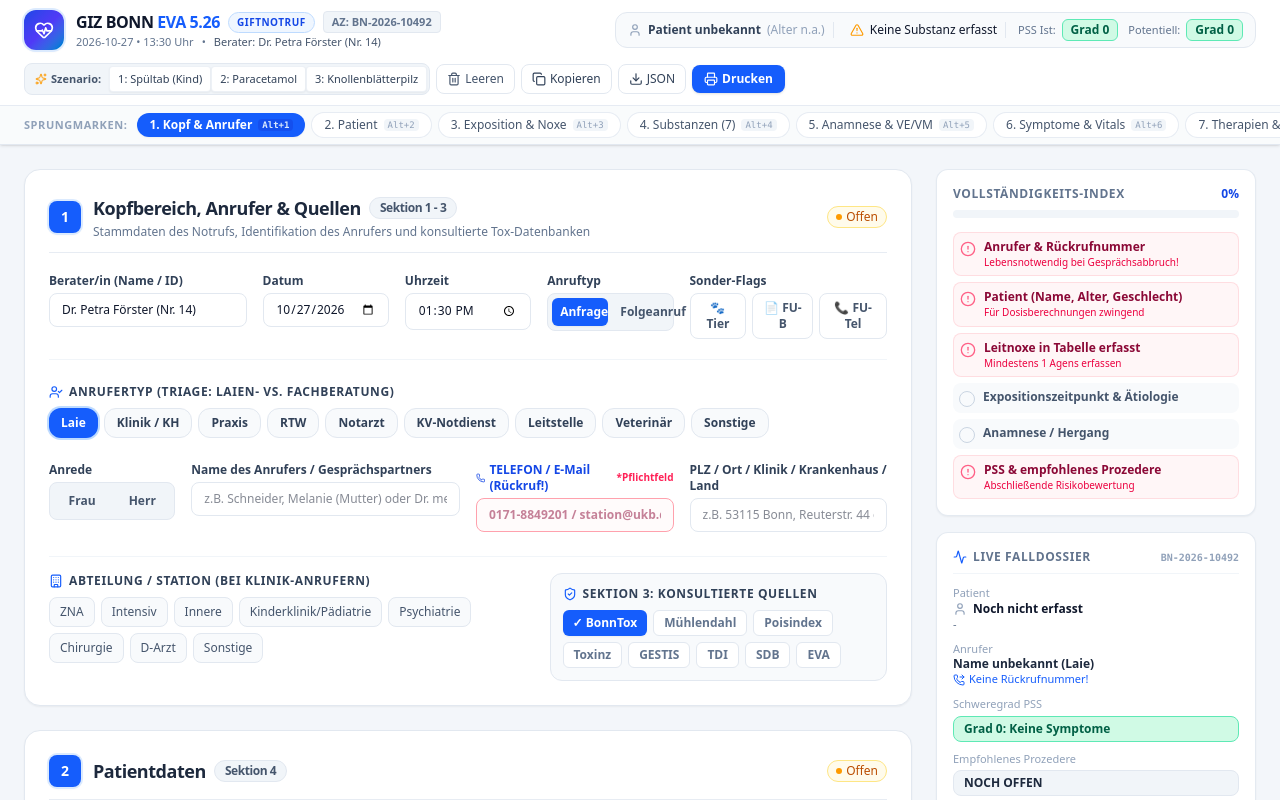
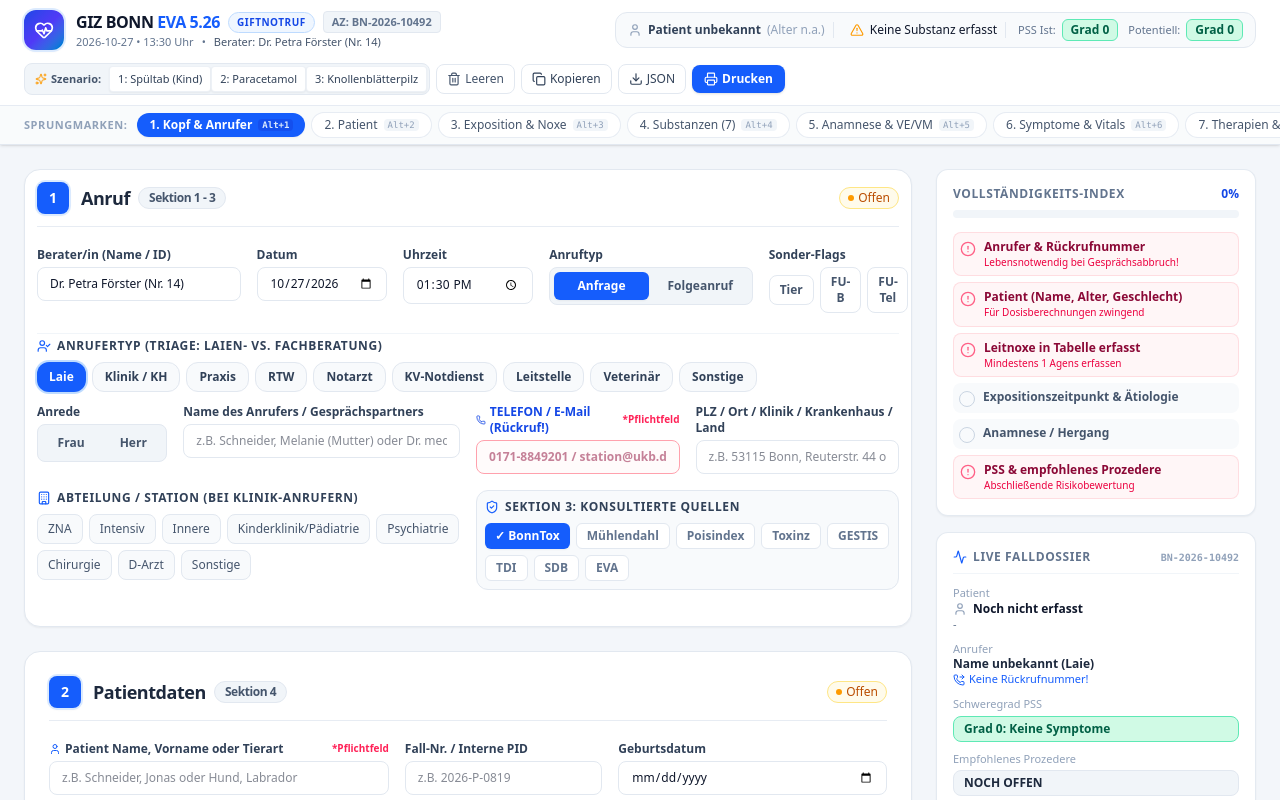
Before and after one commit to MaStr19/UKB-Prototypen, a Next.js app in the folder eva-gui/: page / in a window 1280 px wide. Shown: the top 800 px of the page. Built offline with nearby package versions, Linux system fonts and the light colour scheme.

Commit message:
1. Sektion Anruf kompakter

```diff
--- a/eva-gui/src/components/sections/MetadataAndCallerSection.tsx
+++ b/eva-gui/src/components/sections/MetadataAndCallerSection.tsx
@@ -55,19 +55,19 @@ export const MetadataAndCallerSection: React.FC<Props> = ({ record, onChange })
   const isComplete = !!(record.anruferKontakt && record.anruferName && record.anruferTyp);
 
   return (
-    <div id="sec-metadata" className="bg-white rounded-2xl border border-slate-200 shadow-xs p-6">
+    <div id="sec-metadata" className="bg-white rounded-2xl border border-slate-200 shadow-xs p-3"> {/*p-3 Abstand nach oben von Titel*/}
       <SectionHeader
         number={1}
-        title="Kopfbereich, Anrufer & Quellen"
-        subtitle="Stammdaten des Notrufs, Identifikation des Anrufers und konsultierte Tox-Datenbanken"
+        title="Anruf"
         badge="Sektion 1 - 3"
         isComplete={isComplete}
       />
 
       {/* Row 1: Header Meta (Berater, Datum, Uhrzeit, Anruftyp, Flags, AZ) */}
-      <div className="grid grid-cols-1 md:grid-cols-2 lg:grid-cols-12 gap-4 pb-5 border-b border-slate-100 mb-6 text-xs">
+      {/* unten steht mb- für den Abstand nach unten, hier Abstand zwischen Sonderflags und Anrufertyp*/}
+      <div className="grid grid-cols-1 sm:grid-cols-6 md:grid-cols-6 lg:grid-cols-12 gap-4 pb-5 border-b border-slate-100 mb-1 text-xs">
         {/* Berater */}
-        <div className="lg:col-span-3">
+        <div className="sm:col-span-3 md:col-span-2 lg:col-span-3 max-w-xs"> {/* mit max-w-xs nimmt es begrenzt viel Platz in der Zeile */}
           <label className="block font-semibold text-slate-700 mb-1">
             Berater/in (Name / ID)
           </label>
@@ -76,12 +76,12 @@ export const MetadataAndCallerSection: React.FC<Props> = ({ record, onChange })
             value={record.berater}
             onChange={(e) => onChange('berater', e.target.value)}
             className="w-full px-3 py-2 rounded-lg border border-slate-200 focus:outline-none focus:ring-2 focus:ring-blue-500/20 focus:border-blue-500 font-medium"
-            placeholder="z.B. Dr. Petra Förster (Nr. 14)"
+            placeholder="z.B. Dr. Petra Förster / Nr. 14"
           />
         </div>
 
         {/* Datum & Zeit */}
-        <div className="lg:col-span-2">
+        <div className="col-span-2 max-w-xs">
           <label className="block font-semibold text-slate-700 mb-1">Datum</label>
           <input
             type="date"
@@ -91,7 +91,7 @@ export const MetadataAndCallerSection: React.FC<Props> = ({ record, onChange })
           />
         </div>
 
-        <div className="lg:col-span-2">
+        <div className="col-span-2 max-w-xs">
           <label className="block font-semibold text-slate-700 mb-1">Uhrzeit</label>
           <input
             type="time"
@@ -102,7 +102,7 @@ export const MetadataAndCallerSection: React.FC<Props> = ({ record, onChange })
         </div>
 
         {/* Anruf-Typ (Anfrage / Folgeanruf) */}
-        <div className="lg:col-span-2">
+        <div className="col-span-3 max-w-xs">
           <label className="block font-semibold text-slate-700 mb-1">Anruftyp</label>
           <div className="grid grid-cols-2 gap-1 bg-slate-100 p-1 rounded-lg border border-slate-200">
             <button
@@ -131,7 +131,7 @@ export const MetadataAndCallerSection: React.FC<Props> = ({ record, onChange })
         </div>
 
         {/* Flags (Tier, FU-B, FU-Tel) */}
-        <div className="lg:col-span-3">
+        <div className="sm:col-span-3 md:col-span-3 lg:col-span-2 max-w-xs">
           <label className="block font-semibold text-slate-700 mb-1">Sonder-Flags</label>
           <div className="flex items-center gap-1.5">
             <button
@@ -143,7 +143,7 @@ export const MetadataAndCallerSection: React.FC<Props> = ({ record, onChange })
                   : 'bg-white border-slate-200 text-slate-600 hover:bg-slate-50'
               }`}
             >
-              🐾 Tier
+              Tier
             </button>
             <button
               type="button"
@@ -155,7 +155,7 @@ export const MetadataAndCallerSection: React.FC<Props> = ({ record, onChange })
               }`}
               title="Follow-up schriftlicher Befund"
             >
-              📄 FU-B
+              FU-B
             </button>
             <button
               type="button"
@@ -167,14 +167,14 @@ export const MetadataAndCallerSection: React.FC<Props> = ({ record, onChange })
               }`}
               title="Follow-up Telefonat"
             >
-              📞 FU-Tel
+              FU-Tel
             </button>
           </div>
         </div>
       </div>
 
       {/* Row 2: Anrufertyp (Segmented Pills) */}
-      <div className="mb-6">
+      <div className="mb-3"> {/*mb- steht für Abstand nach unten*/}
         <label className="block text-xs font-bold text-slate-700 uppercase tracking-wider mb-2 flex items-center gap-1.5">
           <UserCheck className="w-3.5 h-3.5 text-blue-600" />
           Anrufertyp (Triage: Laien- vs. Fachberatung)
@@ -210,9 +210,9 @@ export const MetadataAndCallerSection: React.FC<Props> = ({ record, onChange })
       </div>
 
       {/* Row 3: Anrufer Details (Anrede, Name, Telefon/E-Mail, Ort) */}
-      <div className="grid grid-cols-1 md:grid-cols-2 lg:grid-cols-12 gap-4 text-xs mb-6">
+      <div className="grid grid-cols-1 sm:grid-cols-6 md:grid-cols-6 lg:grid-cols-12 gap-4 text-xs mb-6">
         {/* Anrede */}
-        <div className="lg:col-span-2">
+        <div className="col-span-2">
           <label className="block font-semibold text-slate-700 mb-1">Anrede</label>
           <div className="grid grid-cols-2 gap-1 bg-slate-100 p-1 rounded-lg border border-slate-200">
             <button
@@ -237,7 +237,7 @@ export const MetadataAndCallerSection: React.FC<Props> = ({ record, onChange })
         </div>
 
         {/* Anrufer Name */}
-        <div className="lg:col-span-4">
+        <div className="col-span-4">
           <label className="block font-semibold text-slate-700 mb-1">
             Name des Anrufers / Gesprächspartners
           </label>
@@ -251,7 +251,7 @@ export const MetadataAndCallerSection: React.FC<Props> = ({ record, onChange })
         </div>
 
         {/* Telefon / E-Mail (Kritisch!) */}
-        <div className="lg:col-span-3">
+        <div className="col-span-3">
           <label className="block font-semibold text-slate-700 mb-1 flex items-center justify-between">
             <span className="flex items-center gap-1 text-blue-700">
               <Phone className="w-3 h-3" />
@@ -273,7 +273,7 @@ export const MetadataAndCallerSection: React.FC<Props> = ({ record, onChange })
         </div>
 
         {/* Ort / PLZ / Klinik */}
-        <div className="lg:col-span-3">
+        <div className="col-span-3">
           <label className="block font-semibold text-slate-700 mb-1">
             PLZ / Ort / Klinik / Krankenhaus / Land
           </label>
@@ -285,12 +285,9 @@ export const MetadataAndCallerSection: React.FC<Props> = ({ record, onChange })
             placeholder="z.B. 53115 Bonn, Reuterstr. 44 oder UKB Venusberg"
           />
         </div>
-      </div>
 
-      {/* Row 4: Abteilung (für Kliniken) & Quellen-Rechercheleiste */}
-      <div className="grid grid-cols-1 lg:grid-cols-12 gap-5 pt-4 border-t border-slate-100">
-        {/* Klinik-Abteilung */}
-        <div className="lg:col-span-7">
+        {/* Row 4: Klinik-Abteilung */}
+        <div className="sm:col-span-3 md:col-span-3 lg:col-span-6">
           <label className="block text-xs font-bold text-slate-700 uppercase tracking-wider mb-2 flex items-center gap-1.5">
             <Building className="w-3.5 h-3.5 text-blue-600" />
             Abteilung / Station (bei Klinik-Anrufern)
@@ -316,8 +313,9 @@ export const MetadataAndCallerSection: React.FC<Props> = ({ record, onChange })
           </div>
         </div>
 
-        {/* Sektion 3: Quellen-Toolbar */}
-        <div className="lg:col-span-5 bg-slate-50 p-3 rounded-xl border border-slate-200">
+        {/* Row 5: Quellen-Toolbar */}
+        {/* p- steht für Padding im Box */}
+        <div className="sm:col-span-3 md:col-span-3 lg:col-span-6 bg-slate-50 p-2 rounded-xl border border-slate-200">
           <label className="block text-xs font-bold text-slate-700 uppercase tracking-wider mb-2 flex items-center gap-1.5">
             <ShieldCheck className="w-3.5 h-3.5 text-blue-600" />
             Sektion 3: Konsultierte Quellen
```
